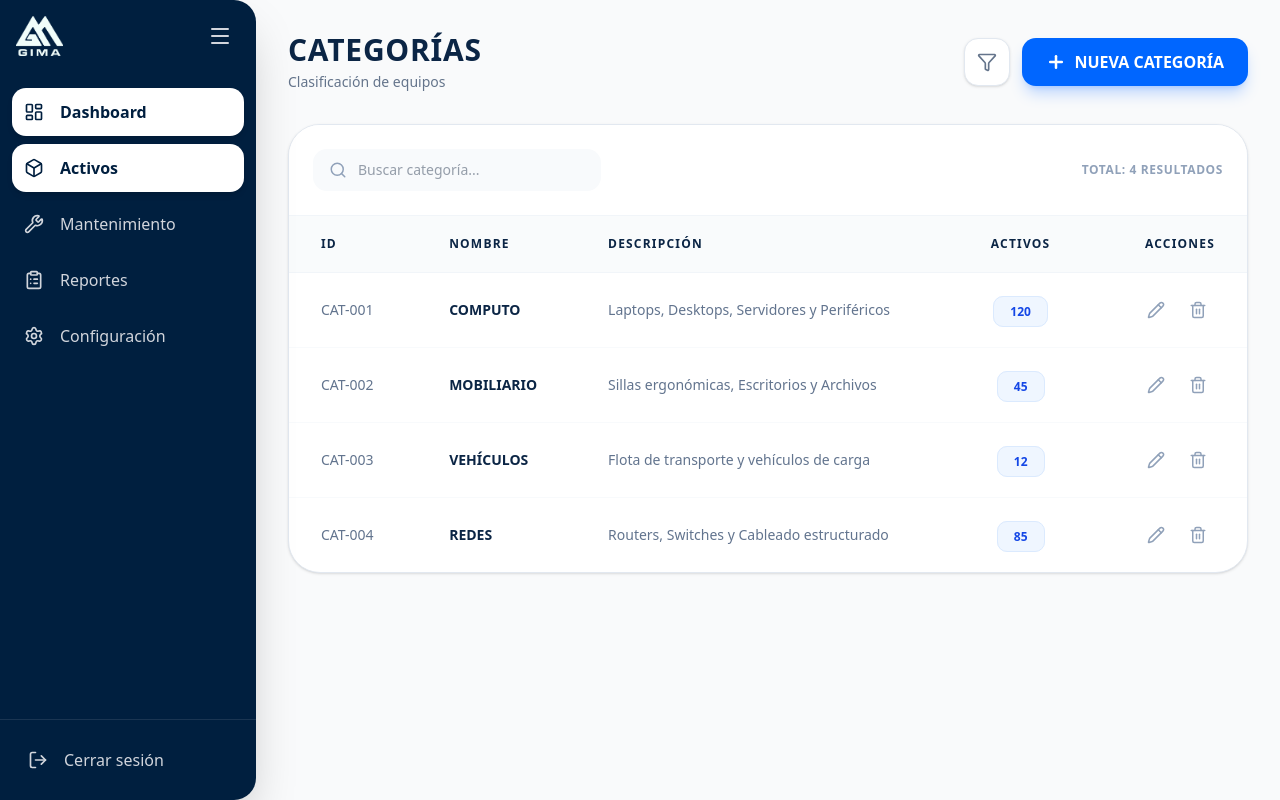
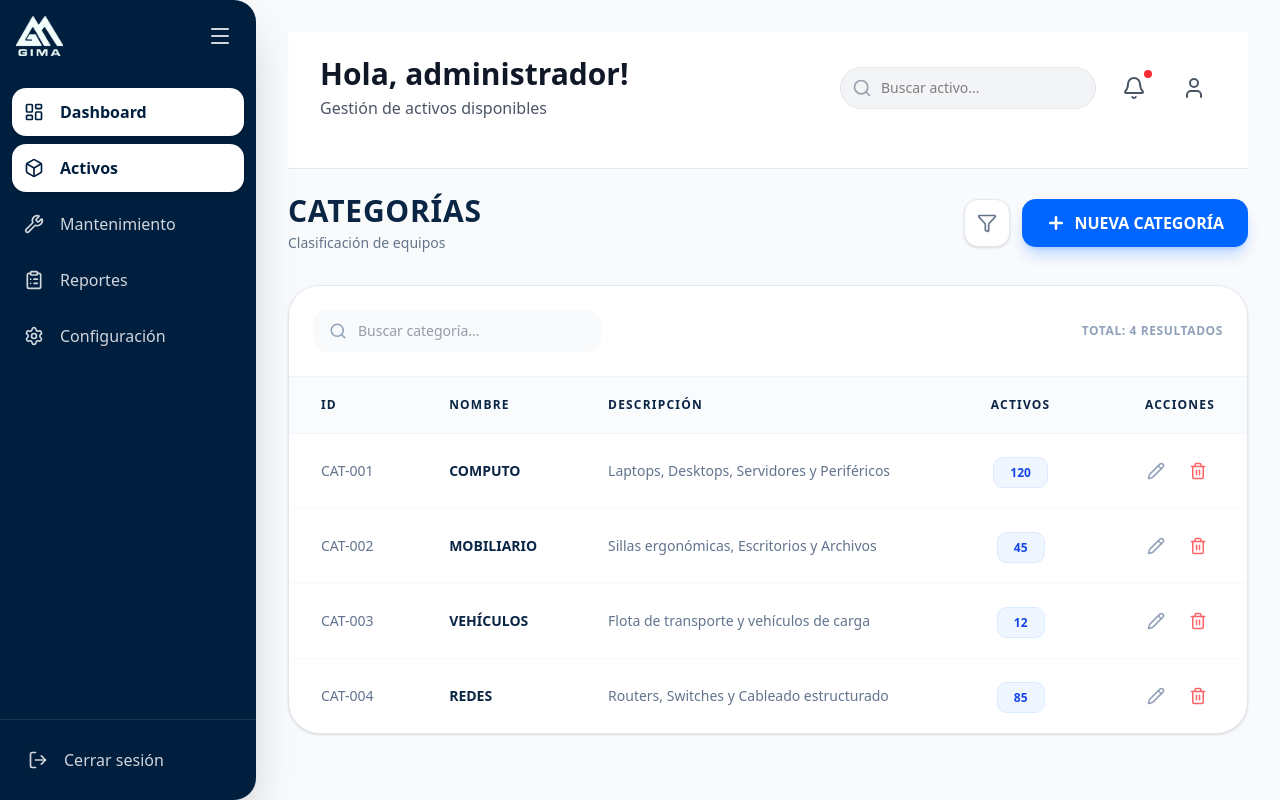
Before and after one commit to g41642596-cyber/gima-project, a Next.js app: page /dashboard/categorias-activos in a window 1280 px wide. Built offline with nearby package versions, Linux system fonts and the light colour scheme.

Commit message:
Add: Vista de Activos

```diff
--- a/src/app/dashboard/categorias-activos/page.tsx
+++ b/src/app/dashboard/categorias-activos/page.tsx
@@ -3,6 +3,7 @@
 import { useState } from "react";
 import { Pencil, Trash2, Plus, Search, Filter } from "lucide-react";
 import DeleteAlert from "@/components/ui/DeleteAlerta";
+import { DashboardHeader } from "@/components/layout/DashboardHeader";
 
 // Datos ejemplo
 const initialCategories = [
@@ -37,7 +38,7 @@ export default function CategoriesPage() {
 
   return (
     <div className="font-sans space-y-6">
-
+      <DashboardHeader title="Activos" subtitle="Gestión de activos disponibles" />
       {/* HEADER */}
       <div className="flex flex-col md:flex-row justify-between items-end md:items-center gap-4 pb-2">
         <div>
@@ -113,7 +114,7 @@ export default function CategoriesPage() {
                         </button>
                         <button
                           onClick={() => handleDeleteClick(item.id)}
-                          className="p-2 text-slate-400 hover:text-red-600 hover:bg-red-50 rounded-lg transition-colors"
+                          className="p-2 text-red-400 hover:text-red-600 hover:bg-red-50 rounded-lg transition-colors"
                         >
                           <Trash2 size={18} />
                         </button>
--- a/src/app/dashboard/layout.tsx
+++ b/src/app/dashboard/layout.tsx
@@ -1,4 +1,4 @@
-import { Sidebar } from "@/components/ui/Sidebar";
+import { Sidebar } from "@/components/layout/Sidebar";
 import { SidebarProvider } from "@/components/ui/sidebarContext";
 // import Header from "@/components/ui/header"; //
 import type React from "react";
--- a/src/app/dashboard/page.tsx
+++ b/src/app/dashboard/page.tsx
@@ -1,8 +1,8 @@
 "use client"
 
-import { DashboardHeader } from "@/components/ui/dashboard-header"
-import { StatCard } from "@/components/ui/stat-card"
-import { ChartPlaceholder } from "@/components/ui/chart-placeholder"
+import { DashboardHeader } from "@/components/layout/DashboardHeader"
+import { StatCard } from "@/components/dashboard/StatCard"
+import { ChartPlaceholder } from "@/components/ui/ChartPlaceholder"
 
 export default function DashboardPage() {
   return (
--- a/src/app/layout.tsx
+++ b/src/app/layout.tsx
@@ -1,5 +1,6 @@
 import type { Metadata } from "next";
 import localFont from "next/font/local";
+// @ts-ignore
 import "./globals.css";
 
 const microgramma = localFont({
```
Also changed, not shown: src/components/Sidebar.txt (deleted), src/components/configuracion/TablaDeCategorias.tsx (renamed from src/components/ui/tablaDeCategorias.tsx), src/components/dashboard/StatCard.tsx (renamed from src/components/ui/stat-card.tsx), src/components/layout/DashboardHeader.tsx (renamed from src/components/ui/dashboard-header.tsx), src/components/layout/Header.tsx (renamed from src/components/ui/header.tsx), src/components/layout/Sidebar.tsx (renamed from src/components/ui/Sidebar.tsx), src/components/ui/Card.tsx (renamed from src/components/ui/card.tsx), src/components/ui/ChartPlaceholder.tsx (renamed from src/components/ui/chart-placeholder.tsx).
